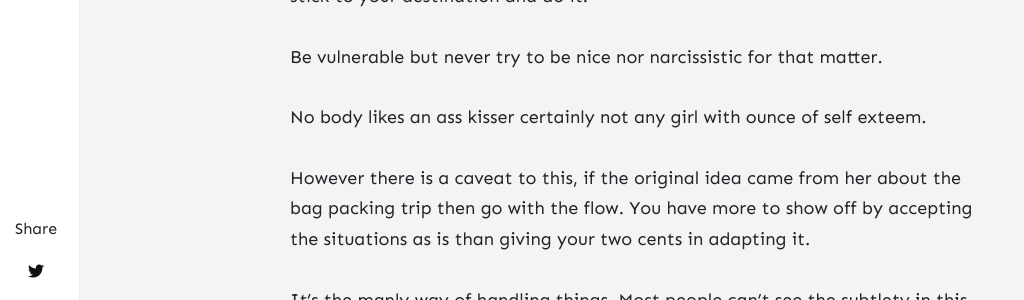
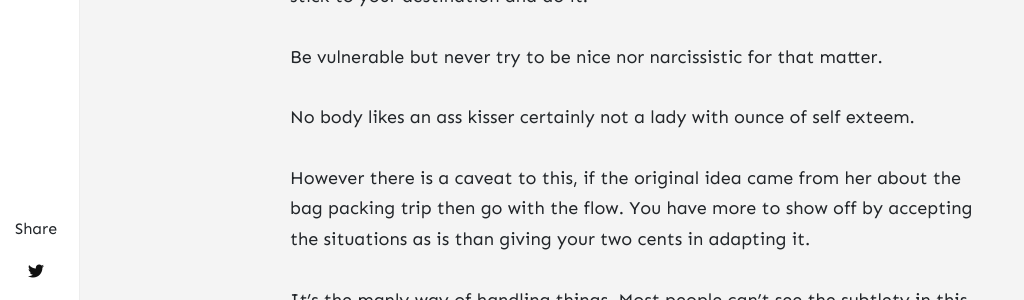
Before and after one commit to gowrav/gowrav.github.io, a Jekyll site: the page built from _posts/2020-10-2-rules-of-engagement.md, in a window 1280 px wide and 900 px high, scrolled down 1884 px. Shown: the part 154-454 px from the top of the window, without its empty margins (0-1024 px from the left). Built offline with Jekyll 4.4.1, drawn with Linux system fonts in a browser that asks for light colours; nearby versions of some CDN libraries; comment, search, counter and statistics services are not loaded.

Commit message:
Update 2020-10-2-rules-of-engagement.md

```diff
--- a/_posts/2020-10-2-rules-of-engagement.md
+++ b/_posts/2020-10-2-rules-of-engagement.md
@@ -39,7 +39,7 @@ Stay true to it.., even fight for it..!! Tell her that we can replan but you wan
 
 Be vulnerable but never try to be nice nor narcissistic for that matter.
 
-No body likes an ass kisser certainly not any girl with ounce of self exteem.
+No body likes an ass kisser certainly not a lady with ounce of self exteem.
 
 However there is a caveat to this, if the original idea came from her about the bag packing trip then go with the flow.
 You have more to show off by accepting the situations as is than giving your two cents in adapting it.
```
